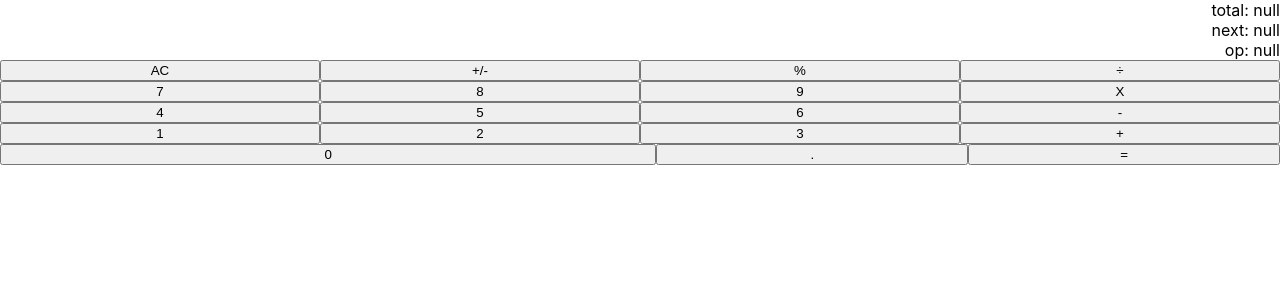
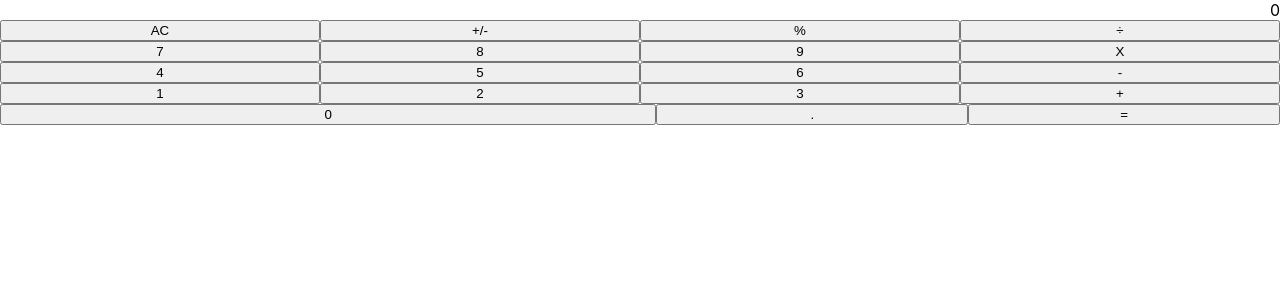
Before and after one commit to m15e/react-calculator, a React (Create React App) app: page / in a window 1280 px wide. Shown: the top 300 px of the page. Built offline with nearby package versions, Linux system fonts and the light colour scheme.

Commit message:
ADD display logic

```diff
--- a/src/components/App.js
+++ b/src/components/App.js
@@ -19,8 +19,6 @@ class App extends React.Component {
   clickHandler(buttonName) {
     console.log(`clicked: ${buttonName}`);
     this.setState(state => calculate(state, buttonName));
-    console.log('post set:');
-    console.log(this.state);
   }
 
   render() {
@@ -28,7 +26,7 @@ class App extends React.Component {
     return (
       <>
         <Display result={{ total, next, operation }} />
-        <ButtonPanel clickFunc={this.clickHandler} />
+        <ButtonPanel clickHandler={this.clickHandler} />
       </>
     );
   }
--- a/src/components/Button.js
+++ b/src/components/Button.js
@@ -1,9 +1,9 @@
 import PropTypes from 'prop-types';
 
 const Button = props => {
-  const { buttonName, clickFunc } = props;
+  const { buttonName, clickHandler } = props;
   return (
-    <button type="button" onClick={() => clickFunc(buttonName)}>{buttonName}</button>
+    <button type="button" onClick={() => clickHandler(buttonName)}>{buttonName}</button>
   );
 };
 
@@ -11,7 +11,7 @@ Button.defaultProps = { buttonName: 'name me!' };
 
 Button.propTypes = {
   buttonName: PropTypes.string,
-  clickFunc: PropTypes.func.isRequired,
+  clickHandler: PropTypes.func.isRequired,
 };
 
 export default Button;
--- a/src/components/ButtonPanel.js
+++ b/src/components/ButtonPanel.js
@@ -10,7 +10,7 @@ const ButtonPanel = props => {
     rowFive: ['0', '.', '='],
   };
 
-  const { clickFunc } = props;
+  const { clickHandler } = props;
   return (
     <div>
       {
@@ -21,7 +21,7 @@ const ButtonPanel = props => {
                 <Button
                   key={button}
                   buttonName={button}
-                  clickFunc={clickFunc}
+                  clickHandler={clickHandler}
                 />
               ))
             }
@@ -33,11 +33,11 @@ const ButtonPanel = props => {
 };
 
 ButtonPanel.propTypes = {
-  clickFunc: PropTypes.func.isRequired,
+  clickHandler: PropTypes.func.isRequired,
 };
 
 export default ButtonPanel;
 
 /* <div className='btn-group'>
-  <Button buttonName={el} clickFunc={props.clickFunc} />
+  <Button buttonName={el} clickHandler={props.clickHandler} />
 </div>; */
--- a/src/components/Display.js
+++ b/src/components/Display.js
@@ -1,15 +1,13 @@
 import PropTypes from 'prop-types';
 
 const Display = ({ result }) => {
-  const { total, next, operation } = result;
-  // console.log(data.total, data.next, data.operation);
-  console.log('from display');
+  const { total, next } = result;
+  const res = (total) ? `${total}` : '0';
+  const displayContent = (next) ? `${next}` : res;
   console.log(result);
   return (
     <div className="display">
-      <p>{`total: ${total}`}</p>
-      <p>{`next: ${next}`}</p>
-      <p>{`op: ${operation}`}</p>
+      <p className="display-content">{ displayContent }</p>
     </div>
   );
 };
```
Also changed, not shown: 1 other file (tests, documents, lock files or other folders).
